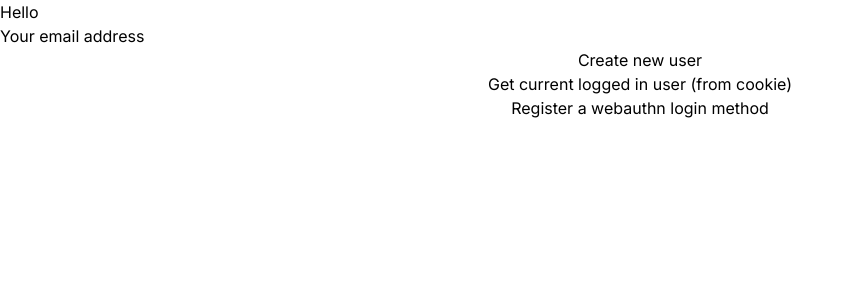
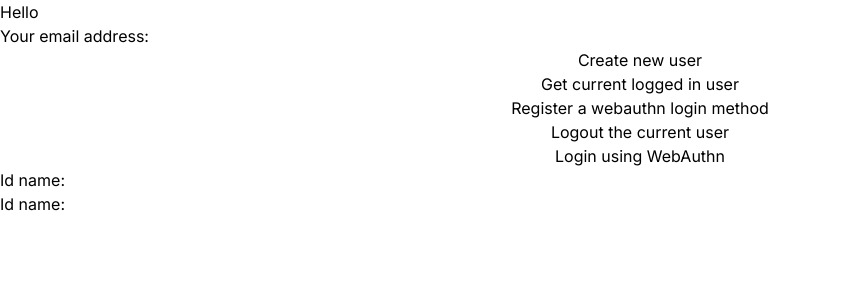
Before and after one commit to CyberExplosion/FIDO-WebAuth-SSO-OSS, a Next.js app in the folder basic-auth-testapp/: page / in a window 1280 px wide. Shown: the top 300 px of the page, without its empty margins (0-854 px from the left). Built offline with nearby package versions, Linux system fonts and the light colour scheme; no server answers.

Commit message:
trying to create the login authn flow

```diff
--- a/basic-auth-testapp/app/page.tsx
+++ b/basic-auth-testapp/app/page.tsx
@@ -2,7 +2,7 @@
 
 import { create } from "@github/webauthn-json/browser-ponyfill"
 import { useEffect, useState } from "react"
-import { webAuthnRegistration } from "./webauthn"
+import { webAuthnLogOut, webAuthnLogin, webAuthnRegistration } from "./webauthn"
 
 const hankoApi = process.env.NEXT_PUBLIC_HANKO_API_URL
 const hankoAdmin = process.env.NEXT_PUBLIC_HANKO_ADMIN_URL
@@ -40,39 +40,38 @@ const getCurrentHanko = async () => {
   const userJson = await userRes.json()
   console.log('The user id is')
   console.table(userJson)
+
+  return userJson
 }
 
 
-
-const webAuthnLogin = async (id: string) => {
-  const body = { user_id: 'd223da8f-bc49-4db1-bad4-9e59b511900a' }
-  // const encodedBody = create(body)
-
-  const response = await fetch('/api/webauthn', {
-    method: 'POST',
-    body: JSON.stringify(body)
-  })
-  const responseJson = await response.json()
-  console.log(`Result from initialize webauthn`)
-  console.table(responseJson)
-}
-
 export default function Home () {
   const [email, setEmail] = useState('')
+  const [currentId, setId] = useState('')
 
   return (
     <div className="flex flex-col">
       <h1>Hello</h1>
       <label>
-        Your email address
+        Your email address:
         <input
           value={email}
           onChange={e => setEmail(e.target.value)}
         />
       </label>
       <button onClick={() => postHanko(email)}>Create new user</button>
-      <button onClick={() => getCurrentHanko()}>Get current logged in user (from cookie)</button>
+      <button onClick={async () => {
+        const { id } = await getCurrentHanko()
+        setId(id)
+      }}>Get current logged in user</button>
       <button onClick={() => webAuthnRegistration()}>Register a webauthn login method</button>
+      <button onClick={() => webAuthnLogOut()}>Logout the current user</button>
+
+      <button onClick={() => webAuthnLogin(currentId)}>Login using WebAuthn</button>
+      <section about="user-info" className="prose">
+        <p>Id name: {currentId}</p>
+        <p>Id name: {currentId}</p>
+      </section>
     </div>
   )
 }
--- a/basic-auth-testapp/app/webauthn.tsx
+++ b/basic-auth-testapp/app/webauthn.tsx
@@ -1,6 +1,6 @@
 'use client'
 
-import { RegistrationPublicKeyCredential, create, parseCreationOptionsFromJSON } from "@github/webauthn-json/browser-ponyfill"
+import { RegistrationResponseJSON, create, parseCreationOptionsFromJSON, parseRequestOptionsFromJSON } from "@github/webauthn-json/browser-ponyfill"
 
 const hankoApi = process.env.NEXT_PUBLIC_HANKO_API_URL
 
@@ -23,7 +23,7 @@ const webauthnInit = async () => {
 }
 
 // Send the public key generate by the browser and user authenticator
-const webAuthnFinalize = async (cred: RegistrationPublicKeyCredential) => {
+const webAuthnFinalize = async (cred: RegistrationResponseJSON) => {
     const xAuthToken = sessionStorage.getItem('hanko') || ''
     const response = await fetch(`${hankoApi}/webauthn/registration/finalize`, {
         method: 'POST',
@@ -31,7 +31,7 @@ const webAuthnFinalize = async (cred: RegistrationPublicKeyCredential) => {
             'Authorization': `Bearer ${xAuthToken}`
         },
         credentials: "include",
-        body: JSON.stringify(cred.toJSON())
+        body: JSON.stringify(cred)
     })
 
     console.log('Finalize registration result')
@@ -51,5 +51,49 @@ export const webAuthnRegistration = async () => {
     const credJson = await credentials.toJSON()
     console.table(credJson)
 
-    await webAuthnFinalize(credentials)
+    await webAuthnFinalize(credJson)
 }
+
+const webAuthnLoginInit = async (user_id: string): Promise<CredentialRequestOptions> => {
+    const data = {
+        user_id: user_id
+    }
+    const logInRes = await fetch(`${hankoApi}/webauthn/login/initialize`, {
+        method: 'POST',
+        headers: {
+            'Content-Type': 'application/json'
+        },
+        body: JSON.stringify(data)
+    })
+
+    const logInJson = await logInRes.json()
+    console.log(`The return of intializing login`)
+    console.table(logInJson)
+
+    return logInJson
+}
+
+const webAuthLoginFinalize = async (loginData: any) => {
+}
+
+export const webAuthnLogin = async (user_id: string) => {
+    const requestCredOptions = await webAuthnLoginInit(user_id)
+    const parsedOptions = parseRequestOptionsFromJSON(requestCredOptions)
+}
+
+// TODO: Find out why it doesn't do anything
+// TODO: shouldn't it log the user out and invalidate the x-auth-token?
+export const webAuthnLogOut = async () => {
+    const xAuthToken = sessionStorage.getItem('hanko') || ''
+    const logoutRes = await fetch(`${hankoApi}/logout`, {
+        method: 'POST',
+        headers: {
+            'Authorization': `Bearer ${xAuthToken}`
+        },
+        credentials: "include"
+    })
+
+    const logoutJson = await logoutRes.json()
+    // console.log('The result of logout')
+    // console.table(JSON.stringify(logoutJson))
+}
--- a/basic-auth-testapp/package.json
+++ b/basic-auth-testapp/package.json
@@ -6,7 +6,8 @@
     "dev": "next dev",
     "build": "next build",
     "start": "next start",
-    "lint": "next lint"
+    "lint": "next lint",
+    "https": "next dev --experimental-https"
   },
   "dependencies": {
     "@github/webauthn-json": "^2.1.1",
@@ -16,6 +17,7 @@
     "react-dom": "^18"
   },
   "devDependencies": {
+    "@tailwindcss/typography": "^0.5.10",
     "@types/node": "^20",
     "@types/react": "^18",
     "@types/react-dom": "^18",
```
Also changed, not shown: 2 other files (tests, documents, lock files or other folders).
